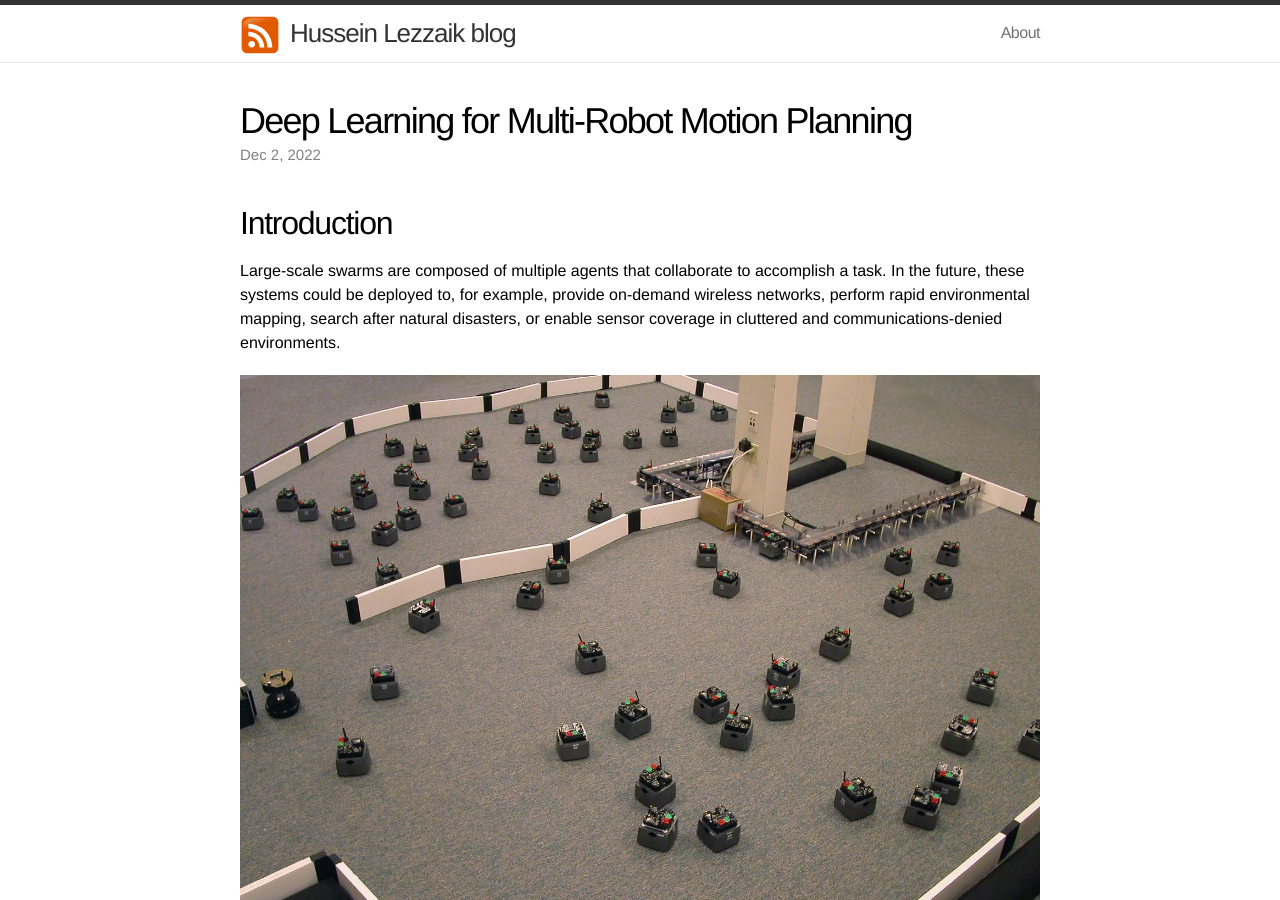
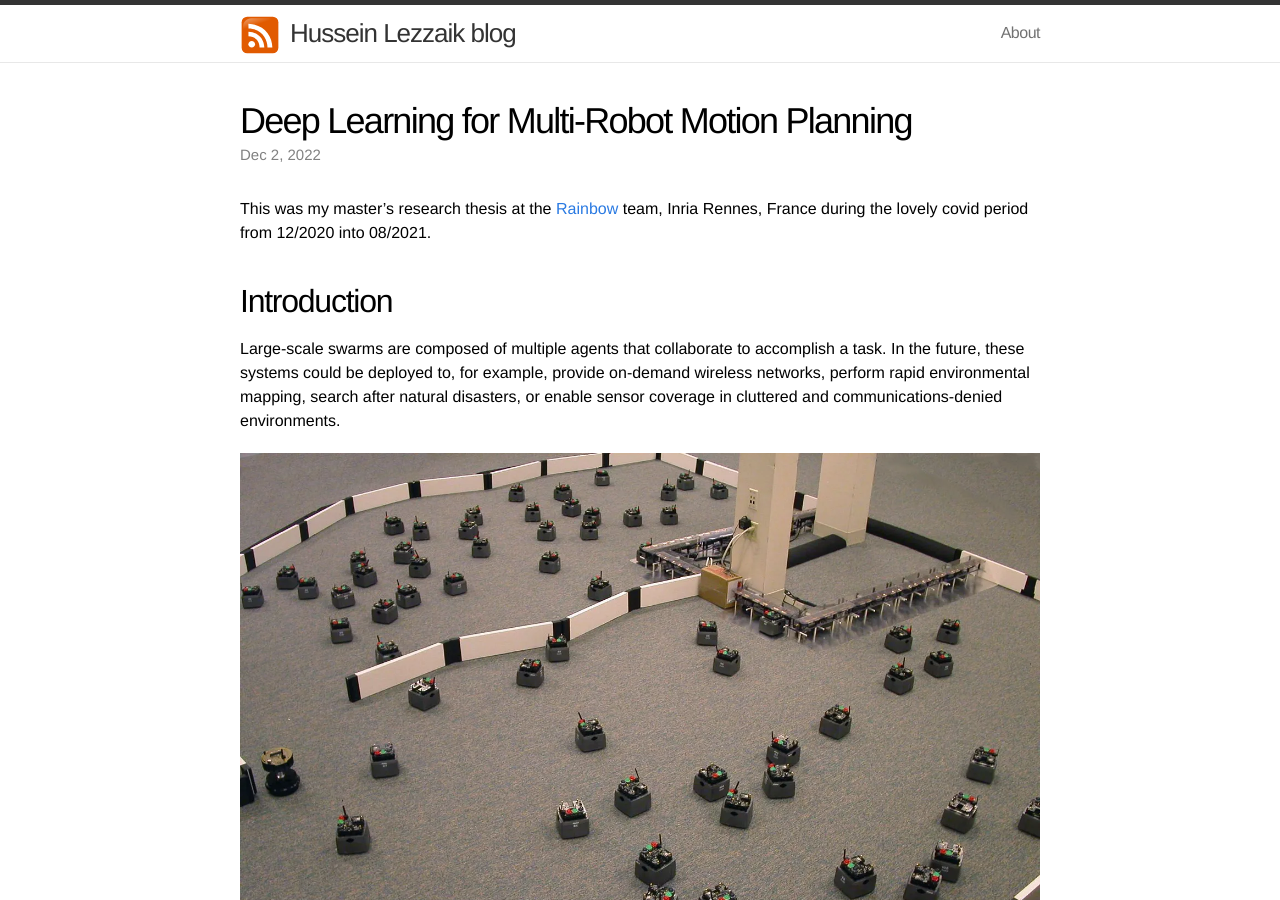
Before and after one commit to HusseinLezzaik/husseinlezzaik.github.io, a Jekyll site: the page built from _posts/2022-12-02-MultiRobotics.md, in a window 1280 px wide and 900 px high. Built offline with Jekyll 4.4.1, drawn with Linux system fonts in a browser that asks for light colours; comment, search, counter and statistics services are not loaded.

Commit message:
Update 2022-12-02-MultiRobotics.md

```diff
--- a/_posts/2022-12-02-MultiRobotics.md
+++ b/_posts/2022-12-02-MultiRobotics.md
@@ -6,6 +6,8 @@ excerpt: "My master thesis at the Rainbow team at Inria, France."
 date:   2022-12-02 08:00:00
 mathjax: false
 ---
+
+This was my master's research thesis at the [Rainbow](https://www.inria.fr/en/rainbow) team, Inria Rennes, France during the lovely covid period from 12/2020 into 08/2021.
 
 ## Introduction
 Large-scale swarms are composed of multiple agents that collaborate to accomplish a task. In the future, these systems could be deployed to, for example, provide on-demand wireless networks, perform rapid environmental mapping, search after natural disasters, or enable sensor coverage in cluttered and communications-denied environments.
```
